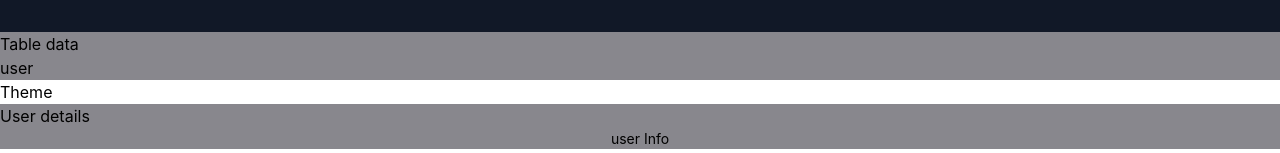
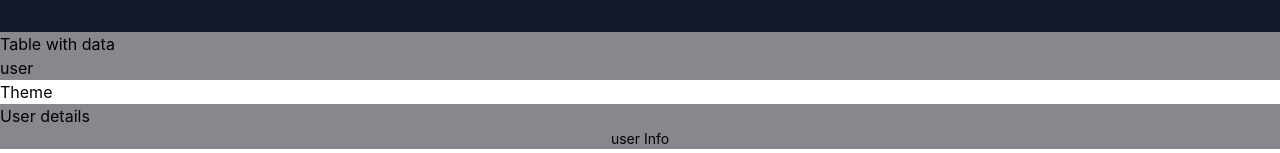
Before and after one commit to vimal336/inter-pre, a React (Vite) app: page /TableFilter in a window 1280 px wide. Shown: the top 153 px of the page. Built offline with nearby package versions, Linux system fonts and the light colour scheme.

Commit message:
problem solving

```diff
--- a/src/Challenge/TableFilter.jsx
+++ b/src/Challenge/TableFilter.jsx
@@ -5,7 +5,7 @@ const TableFilter = () => {
   const [fetchData, setFetchData] = useState()
   return(
   <>
-  <h1>Table data</h1>
+  <h1>Table with data</h1>
   </>)
 };
 
```
